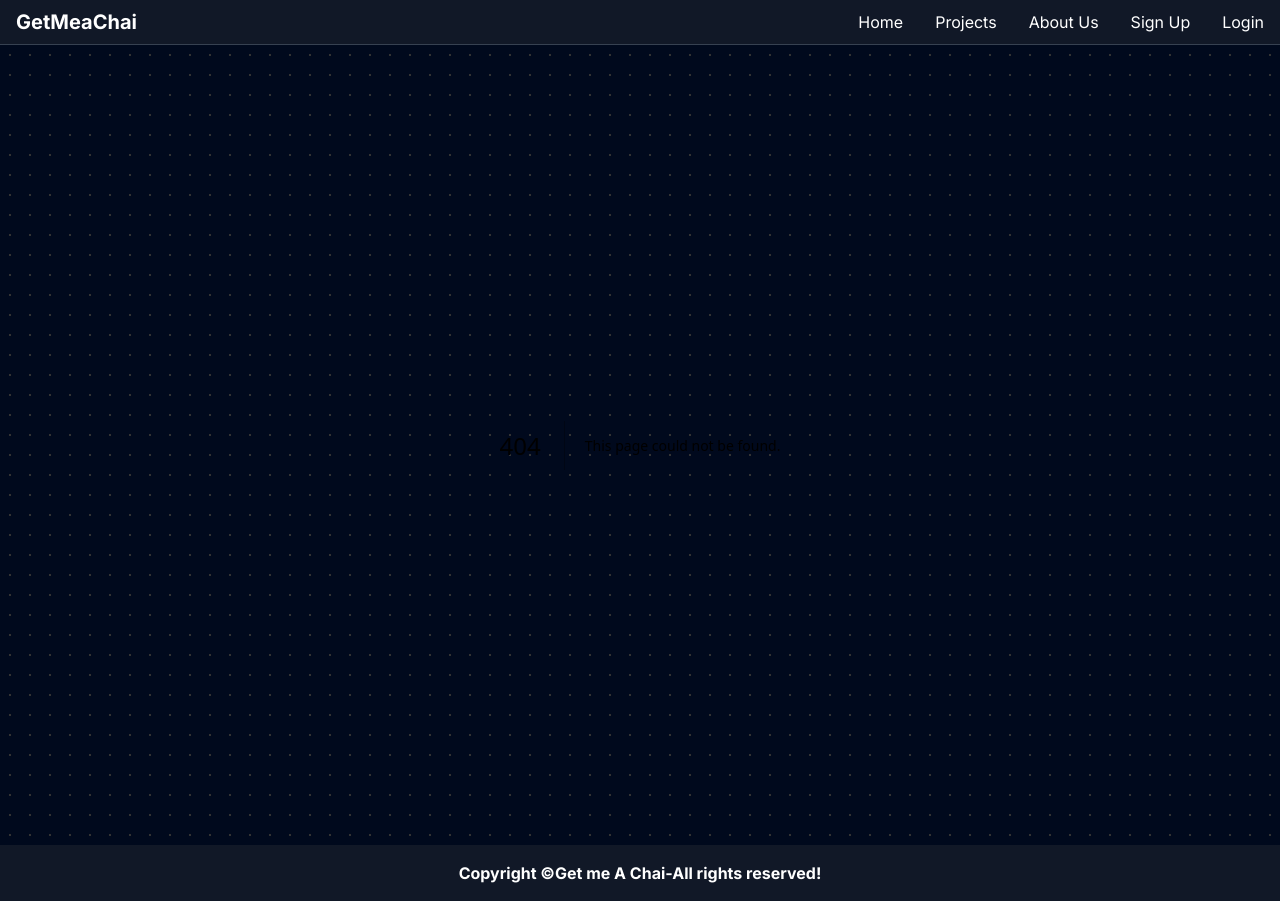
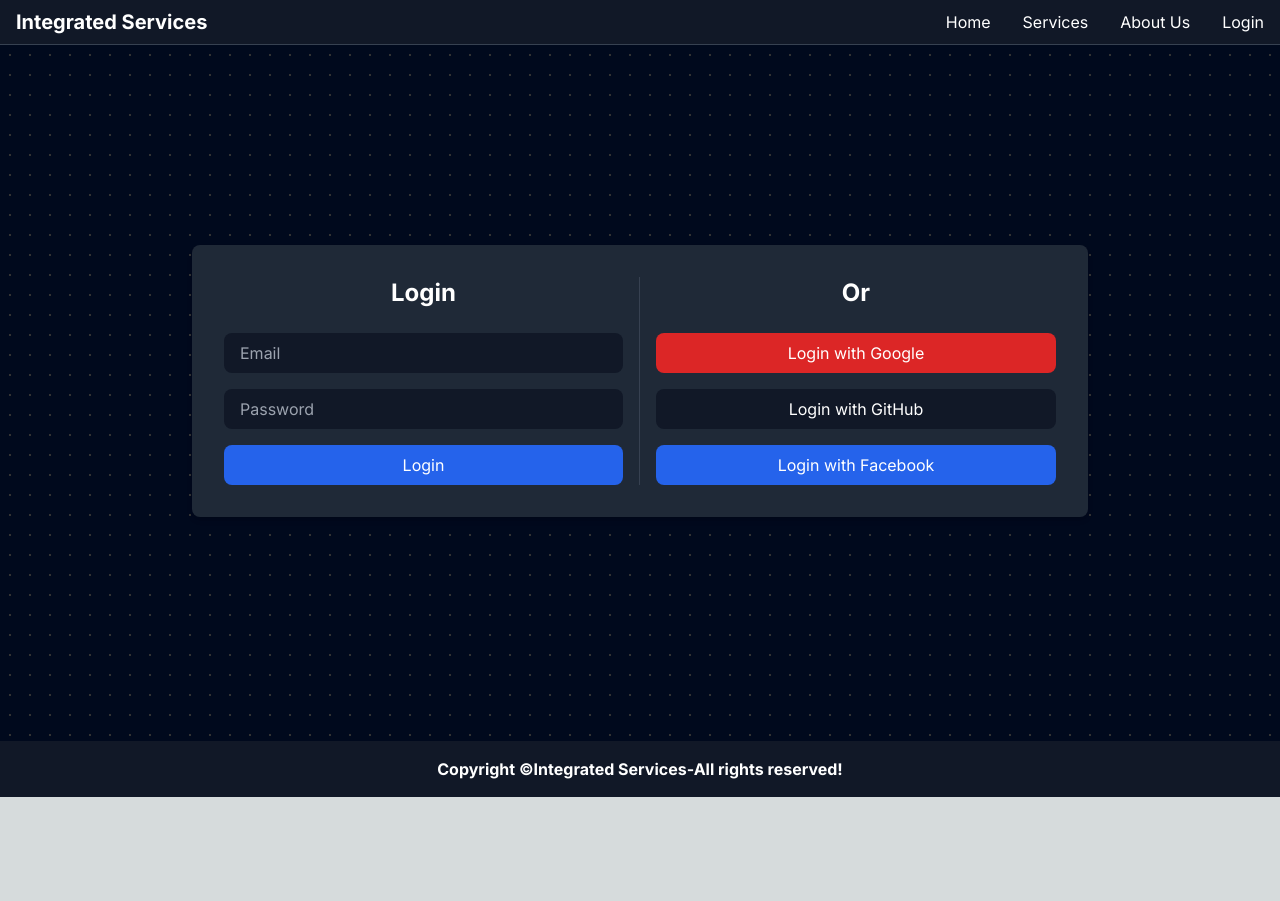
Before and after one commit to Hurshikesh/integrated-services, a Next.js app in the folder intel/: page /login in a window 1280 px wide. Before the commit this address had no page. After the commit the page ends 800 px from the top, so only its background shows below. Built offline with nearby package versions, Linux system fonts and the light colour scheme.

Commit message:
update of login page

```diff
--- a/intel/app/components/Footer.js
+++ b/intel/app/components/Footer.js
@@ -4,7 +4,7 @@ const Footer = () => {
   return (
     <footer className="bg-gray-900 py-4">
       <div className="container mx-auto text-center">
-        <p className="text-white text-1xl font-bold">Copyright &copy;Get me A Chai-All rights reserved!</p>
+        <p className="text-white text-1xl font-bold">Copyright &copy;Integrated Services-All rights reserved!</p>
 
       </div>
     </footer>
--- a/intel/app/components/Navbar.js
+++ b/intel/app/components/Navbar.js
@@ -2,25 +2,19 @@
 import React from 'react'
 
 const Navbar = () => {
-  // const { data: session } = useSession()
-  // if(session) {
-  //   return <>
-  //     Signed in as {session.user.email} <br/>
-  //     <button onClick={() => signOut()}>Sign out</button>
-  //   </>
 
   return (
     <nav className="bg-gray-900 border-b border-gray-700 shadow-sm">
     <div className="container mx-auto px-4 py-2 flex justify-between items-center">
-      <div className="text-xl font-bold text-white ">
-        GetMeaChai
+      <div className="text-xl font-bold text-white px-0 ">
+      Integrated Services
       </div>
       <div className="flex space-x-8">
         <a href="/" className="text-white text-l hover:text-gray-400">Home</a>
-        <a href="/projects" className="text-white text-l hover:text-gray-400">Projects</a>
+      <a href="/services" className="text-white text-l hover:text-gray-400">Services</a>
         <a href="/about" className="text-white text-l hover:text-gray-400">About Us</a>
-        <a href="/signup" className="text-white text-l hover:text-gray-400">Sign Up</a>
         <a href="/login" className="text-white text-l hover:text-gray-400">Login</a>
+
       </div>
     </div>
   </nav>
--- a/intel/app/layout.js
+++ b/intel/app/layout.js
@@ -17,7 +17,7 @@ export default function RootLayout({ children }) {
         <body className={inter.className}>
 
             <Navbar/>
-        <div className="min-h-[84vh] bg-[#000000] bg-[radial-gradient(#ffffff33_1px,#00091d_1px)] bg-[size:20px_20px]">
+          <div className="min-h-[87vh] bg-[#000000] bg-[radial-gradient(#ffffff33_1px,#00091d_1px)] bg-[size:20px_20px]">
           {children}
           </div>
           <Footer/>
--- /dev/null
+++ b/intel/app/login/page.js
@@ -0,0 +1,72 @@
+"use client"
+import React, { useState } from 'react';
+
+const Login = () => {
+  const [email, setEmail] = useState('');
+  const [password, setPassword] = useState('');
+
+  const handleSubmit = (e) => {
+    e.preventDefault();
+    // Handle email/password login
+    console.log('Email:', email, 'Password:', password);
+  };
+
+  return (
+    <div className="flex justify-center items-center min-h-[84vh]">
+      <div className="bg-gray-800 p-8 rounded-lg shadow-md max-w-4xl w-full flex">
+        <div className="w-1/2 pr-4 border-r border-gray-700">
+          <h2 className="text-2xl font-bold text-white mb-6 text-center">Login</h2>
+          <form onSubmit={handleSubmit} className="flex flex-col space-y-4">
+            <input
+              type="email"
+              placeholder="Email"
+              value={email}
+              onChange={(e) => setEmail(e.target.value)}
+              className="py-2 px-4 bg-gray-900 text-white rounded-lg focus:outline-none focus:ring-2 focus:ring-gray-500"
+              required
+            />
+            <input
+              type="password"
+              placeholder="Password"
+              value={password}
+              onChange={(e) => setPassword(e.target.value)}
+              className="py-2 px-4 bg-gray-900 text-white rounded-lg focus:outline-none focus:ring-2 focus:ring-gray-500"
+              required
+            />
+            <button
+              type="submit"
+              className="py-2 px-4 bg-blue-600 text-white rounded-lg hover:bg-blue-700 focus:outline-none focus:ring-2 focus:ring-blue-500"
+            >
+              Login
+            </button>
+          </form>
+        </div>
+        <div className="w-1/2 pl-4">
+          <h2 className="text-2xl font-bold text-white mb-6 text-center">Or</h2>
+          <div className="flex flex-col space-y-4">
+            <button
+            //   onClick={() => window.location.href = '/auth/google'}
+              className="py-2 px-4 bg-red-600 text-white rounded-lg hover:bg-red-700 focus:outline-none focus:ring-2 focus:ring-red-500"
+            >
+              Login with Google
+            </button>
+            <button
+            //   onClick={() => window.location.href = '/auth/github'}
+              className="py-2 px-4 bg-gray-900 text-white rounded-lg hover:bg-gray-800 focus:outline-none focus:ring-2 focus:ring-gray-500"
+            >
+              Login with GitHub
+            </button>
+            <button
+            //   onClick={() => window.location.href = '/auth/facebook'}
+              className="py-2 px-4 bg-blue-600 text-white rounded-lg hover:bg-blue-700 focus:outline-none focus:ring-2 focus:ring-blue-500"
+            >
+              Login with Facebook
+            </button>
+          </div>
+        </div>
+      </div>
+    </div>
+  );
+};
+
+export default Login;
--- a/intel/app/page.js
+++ b/intel/app/page.js
@@ -1,4 +1,5 @@
 import Image from "next/image";
+
 
 export default function Home() {
   return (
```
Lines whose indentation alone changed are shown as unchanged.
